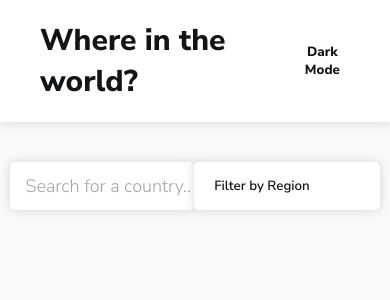
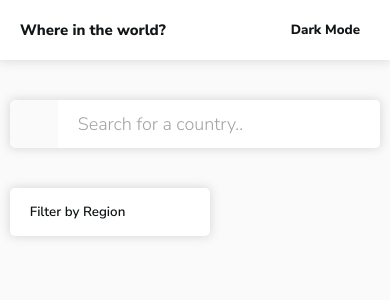
Before and after one commit to dulranga/REST-Countries, a Next.js app: page / in a window 390 px wide. Shown: the top 300 px of the page. Built offline with nearby package versions, Linux system fonts and the light colour scheme; some icons are missing.

Commit message:
Added Responsiveness

```diff
--- a/src/components/nav-bar/index.tsx
+++ b/src/components/nav-bar/index.tsx
@@ -1,4 +1,5 @@
 import ThemeToggleButton from "@components/theme-toggle-button";
+import Link from "next/link";
 import { FC, useContext } from "react";
 import { ThemeContext } from "src/providers/ThemeProvider";
 import styles from "./nav.module.scss";
@@ -10,7 +11,11 @@ const NavBar: FC<NavBarProps> = () => {
 
   return (
     <nav className={styles.nav}>
-      <h1>Where in the world?</h1>
+      <Link href="/">
+        <a>
+          <h1>Where in the world?</h1>
+        </a>
+      </Link>
       <ThemeToggleButton />
     </nav>
   );
--- a/src/components/nav-bar/nav.module.scss
+++ b/src/components/nav-bar/nav.module.scss
@@ -11,7 +11,7 @@
   margin-bottom: 2rem;
   background: var(--element-bg);
   z-index: 100;
-  @media screen and (max-width: 375px) {
+  @media screen and (max-width: 480px) {
     padding: 0.5rem 1rem;
     font-size: 0.5rem;
   }
--- a/src/styles/[code].module.scss
+++ b/src/styles/[code].module.scss
@@ -62,6 +62,9 @@
   .content {
     flex-direction: column;
   }
+  .content {
+    padding: 0.7rem;
+  }
   .borders {
     align-items: flex-start;
     strong {
--- a/src/styles/index.module.scss
+++ b/src/styles/index.module.scss
@@ -29,6 +29,14 @@
     input {
       flex: 9;
       font-size: 0.9rem;
+    }
+  }
+  @media screen and (max-width: 675px) {
+    flex-direction: column;
+    align-items: flex-start;
+    .input {
+      max-width: none;
+      margin-bottom: 2rem;
     }
   }
 }
--- a/src/styles/variables.globals.scss
+++ b/src/styles/variables.globals.scss
@@ -10,5 +10,5 @@
   --element-bg: hsl(209, 23%, 22%);
   --text: hsl(0, 0%, 100%);
   --input: hsla(0, 0%, 85%, 0.925);
-  --shadow: hsla(0, 0%, 61%, 0);
+  --shadow: rgba(22, 22, 22, 0.226);
 }
```
